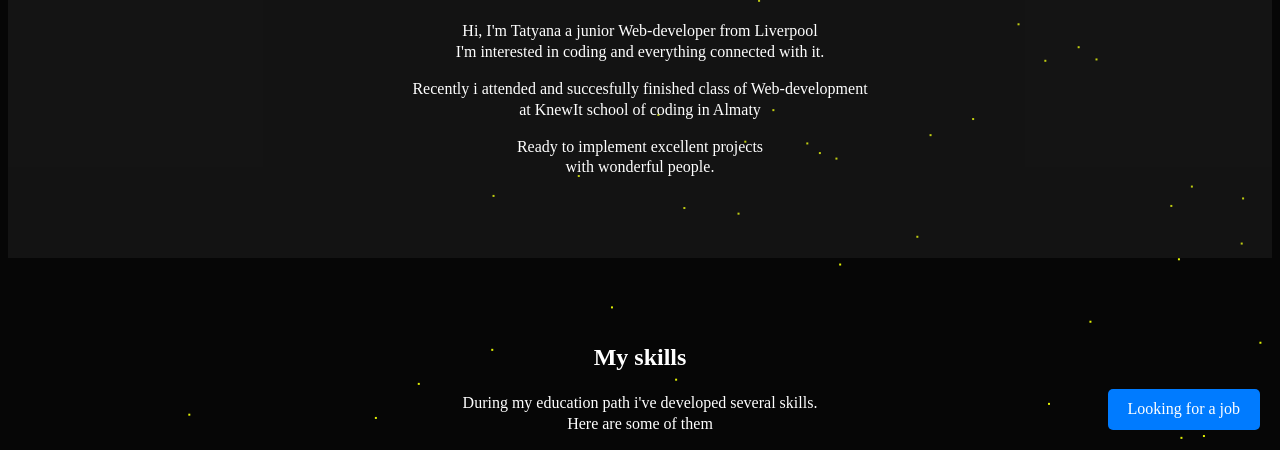
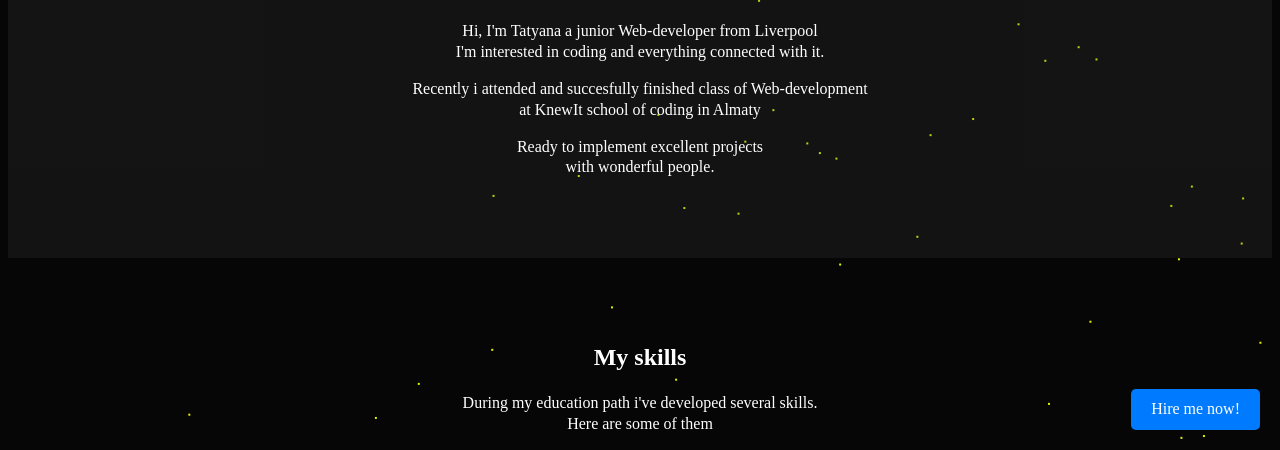
Before and after one commit to tanushikxd/About-me, a plain HTML site: page index.html in a window 1280 px wide. Shown: the part 350-800 px from the top of the page. Drawn offline with Linux system fonts and the light colour scheme.

Commit message:
Update index.html

```diff
--- a/index.html
+++ b/index.html
@@ -14,7 +14,7 @@
     </div>
 
     <div class="fixed-button">
-        <a href="tel:+447789360275">Looking for a job</a>
+        <a href="tel:+447789360275">Hire me now!</a>
     </div>
 
     <header class="header">
```
